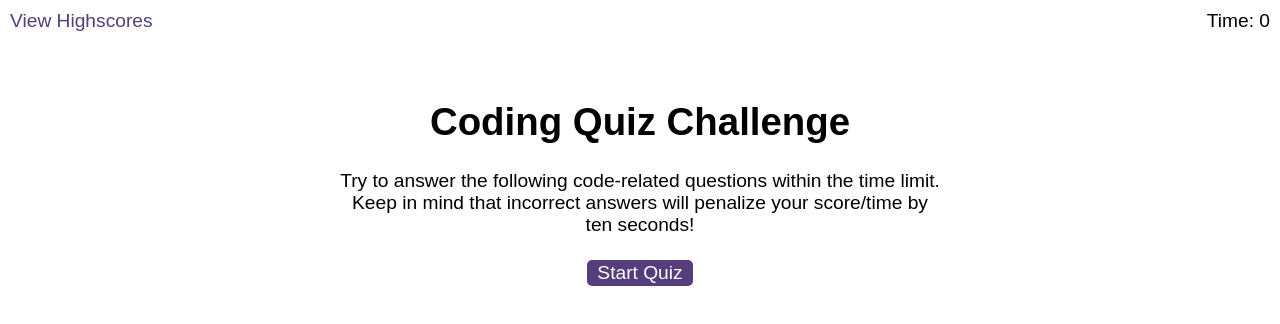
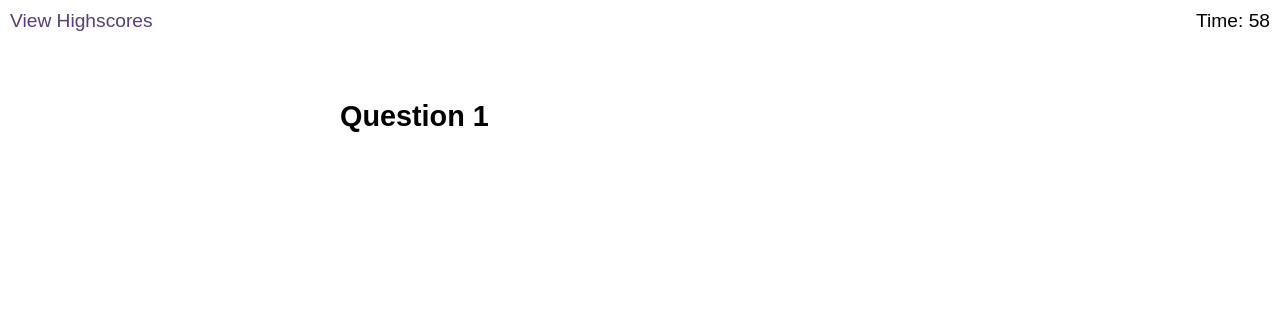
Before and after one commit to borregaio/quiz, a plain HTML site: page index.html in a window 1280 px wide. Both pictures are taken after a click on the button "Start Quiz". Drawn offline with Linux system fonts and the light colour scheme.

Commit message:
added timer, hideScreen and showQuestions functions

```diff
--- a/assets/js/logic.js
+++ b/assets/js/logic.js
@@ -0,0 +1,58 @@
+var timer = document.getElementById("time");
+var startButton = document.getElementById("start");
+var startScreen = document.getElementById("start-screen");
+var questions = document.getElementById("questions");
+
+var secondsLeft = 60;
+
+//timer function
+function setTimer() {
+    var timerInterval = setInterval(function() {
+        secondsLeft--;
+
+        if(secondsLeft === 0) {
+            clearInterval(timerInterval);
+        }
+        // set the content of timer to seconds left
+        timer.textContent = secondsLeft;
+
+    }, 1000);
+}
+
+
+//hide start screen function
+
+function hideScreen() {
+    startScreen.classList.toggle("hide");
+}
+
+//make questions div visible
+
+function showQuestions() {
+    questions.classList.remove("hide");
+}
+
+function startQuiz() {
+    setTimer();
+    hideScreen();
+    showQuestions();
+}
+
+
+
+
+
+
+
+
+
+
+
+
+
+
+
+//set timer on click
+startButton.addEventListener("click", startQuiz);
+// startButton.addEventListener("click", hideScreen);
+// startButton.addEventListener("click", showQuestions);
--- a/index.html
+++ b/index.html
@@ -26,7 +26,7 @@
       </div>
 
       <div id="questions" class="hide">
-        <h2 id="question-title"></h2>
+        <h2 id="question-title">Question 1</h2>
         <div id="choices" class="choices"></div>
       </div>
 
```
